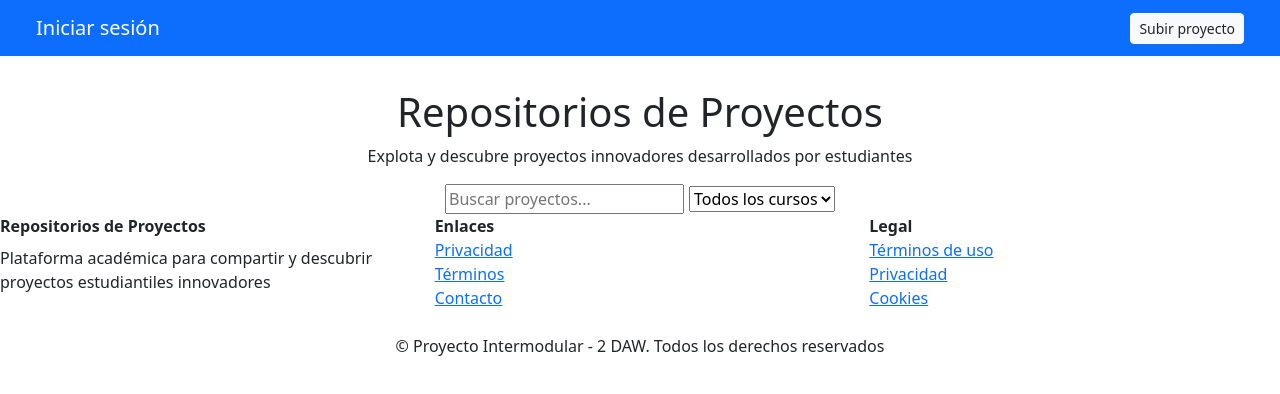
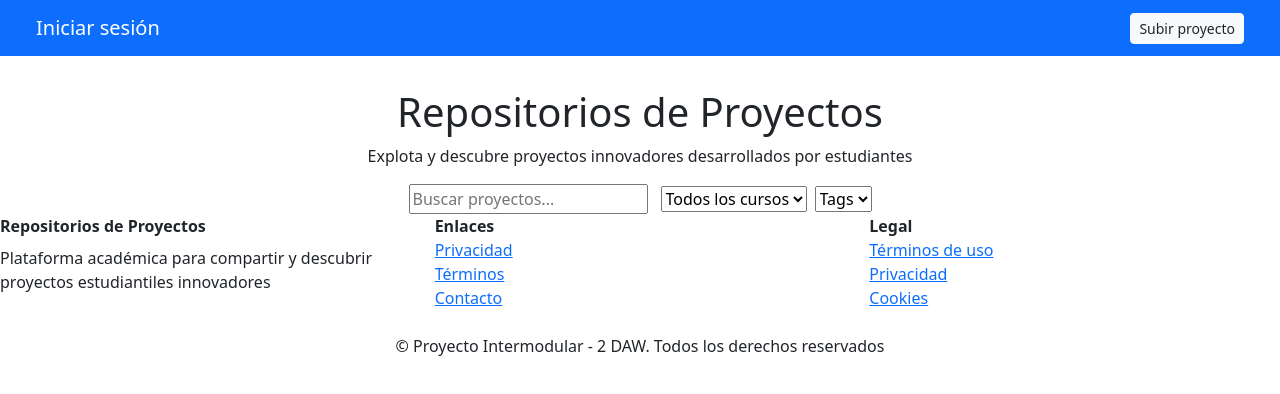
Before and after one commit to Jhonttt/proyecto-intermodular, an Angular app in the folder frontend/: page /home in a window 1280 px wide. Shown: the top 394 px of the page. Built offline with nearby package versions, Linux system fonts and the light colour scheme.

Commit message:
fix: Se ha añadido el filtro por tags

```diff
--- a/frontend/src/app/pages/home/section/section.css
+++ b/frontend/src/app/pages/home/section/section.css
@@ -5,3 +5,6 @@ section{
 input{
     margin-right: 5px;
 }
+select{
+    margin-left: 8px;
+}
--- a/frontend/src/app/pages/home/section/section.html
+++ b/frontend/src/app/pages/home/section/section.html
@@ -5,4 +5,8 @@
     <select name="filter" id="filter">
         <option value="default">Todos los cursos</option>
     </select>
+    <select name="tag" id="tag">
+        <option value="default">Tags</option>
+    </select>
+
 </section>
```
